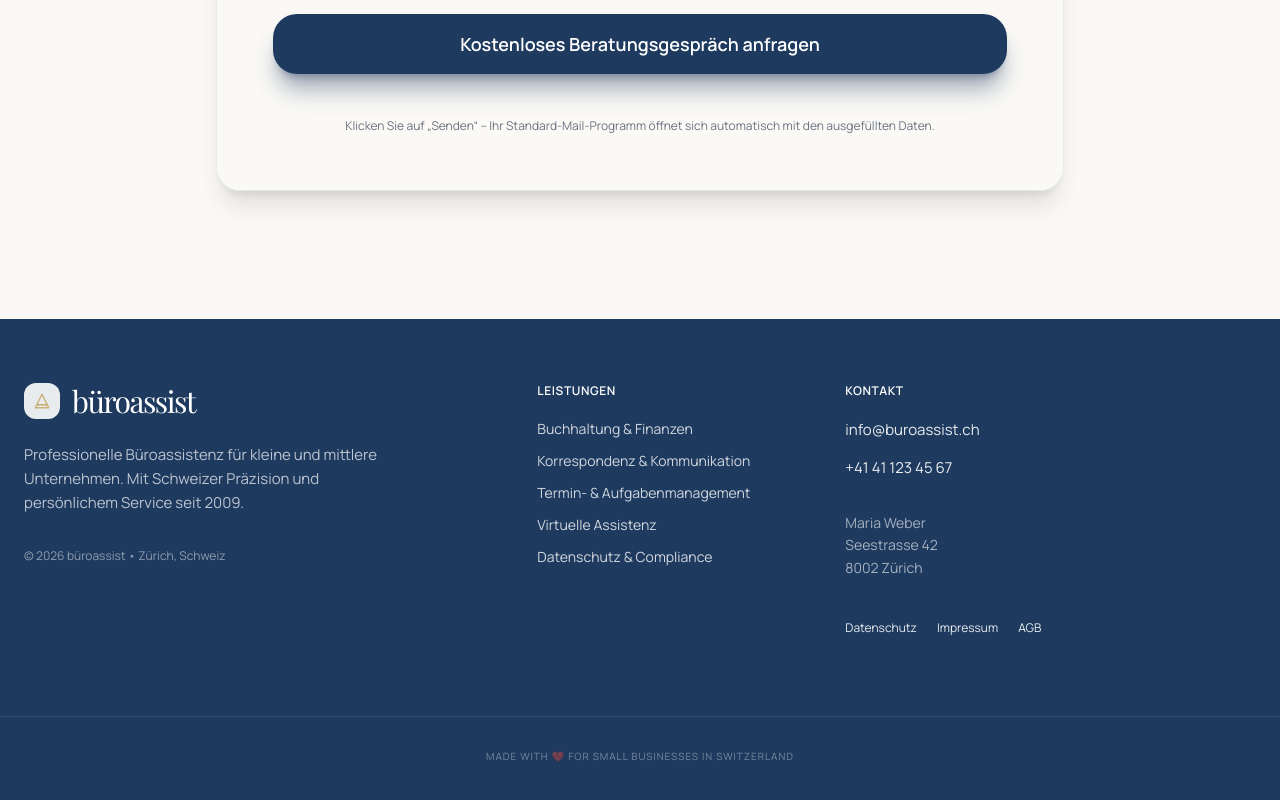
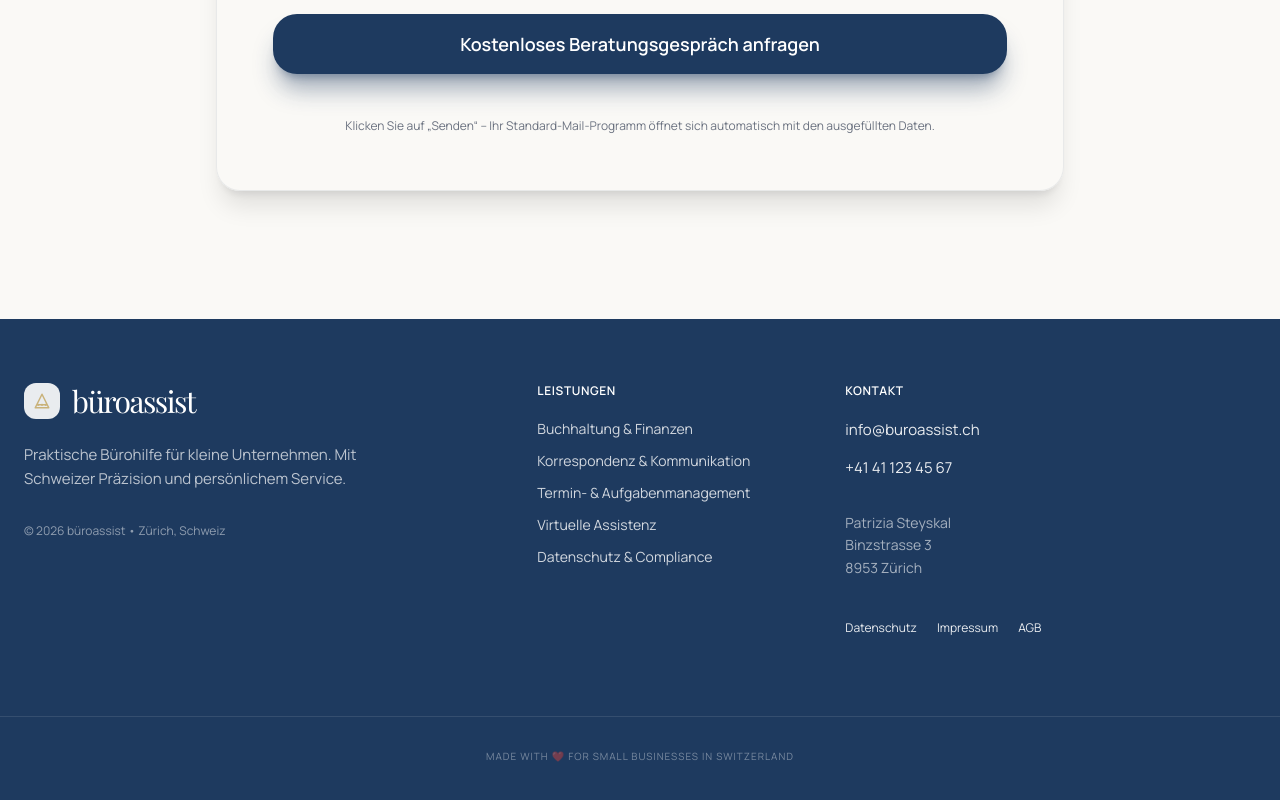
Before and after one commit to Claudio723/buroassist, a Next.js app: page / in a window 1280 px wide. Shown: the part 4288-5088 px from the top of the page. Built offline with nearby package versions, Linux system fonts and the light colour scheme.

Commit message:
Update Footer with new name and address

```diff
--- a/components/Footer.tsx
+++ b/components/Footer.tsx
@@ -21,8 +21,8 @@ export default function Footer() {
           </div>
 
           <p className="max-w-sm text-white/70 text-[15px] leading-relaxed">
-            Professionelle Büroassistenz für kleine und mittlere Unternehmen.
-            Mit Schweizer Präzision und persönlichem Service seit 2009.
+            Praktische Bürohilfe für kleine Unternehmen.
+            Mit Schweizer Präzision und persönlichem Service.
           </p>
 
           <div className="mt-8 text-xs text-white/50">
@@ -49,9 +49,9 @@ export default function Footer() {
             <a href="tel:+41441234567" className="block hover:text-white transition">+41 41 123 45 67</a>
 
             <div className="pt-4 text-white/60 text-sm leading-relaxed">
-              Maria Weber<br />
-              Seestrasse 42<br />
-              8002 Zürich
+              Patrizia Steyskal<br />
+              Binzstrasse 3<br />
+              8953 Zürich
             </div>
           </div>
 
```
